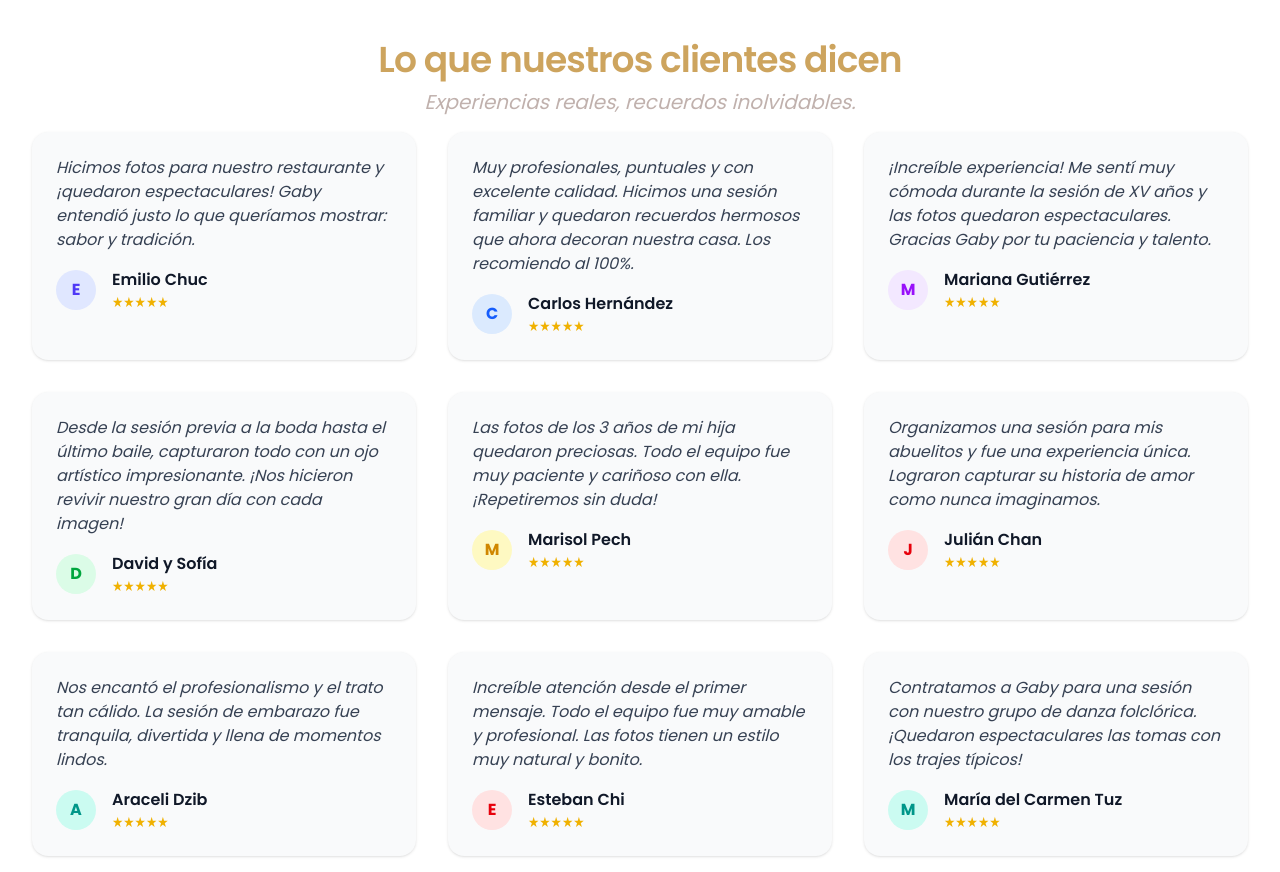
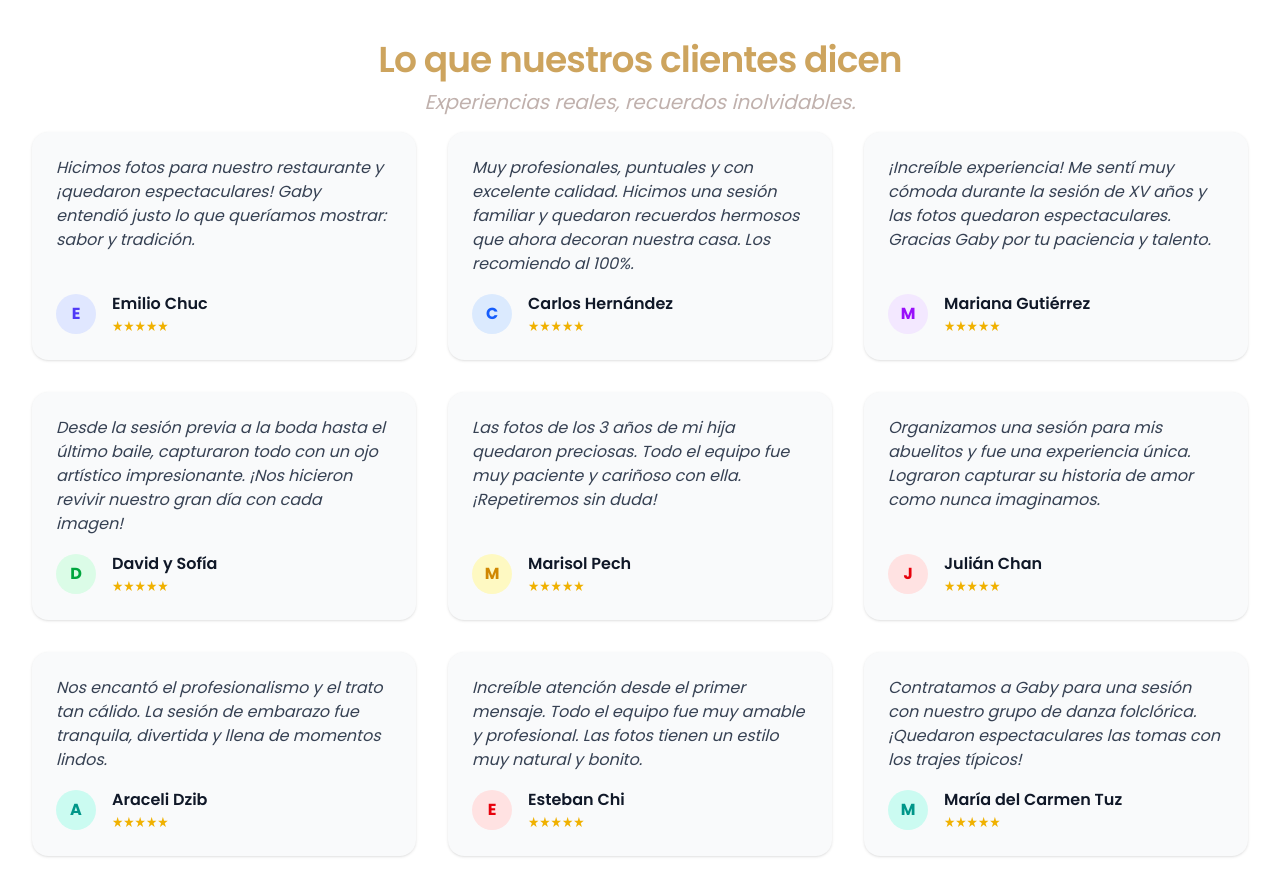
Before and after one commit to AlexisKcc8/proyecto-foto-y-video-gaby, an Astro site: page / in a window 1280 px wide. Shown: the part 3980-4852 px from the top of the page. Built offline with nearby package versions, Linux system fonts and the light colour scheme; Astro itself is replaced by a stand-in of ours.

Commit message:
fix: adjust layout and structure of testimonials section for better alignment and readability

```diff
--- a/src/components/sections/Testimonials.astro
+++ b/src/components/sections/Testimonials.astro
@@ -19,13 +19,15 @@ import { twMerge } from "tailwind-merge";
         testimonials !== null ? (
           testimonials.map((testimonial) => (
             <div
-              class="bg-gray-50 p-6 rounded-2xl shadow-sm text-left"
+              class="bg-gray-50 p-6 rounded-2xl shadow-sm text-left flex flex-col"
               class:list={{
                 "hidden laptop:block": !testimonial.mobileOnly,
               }}
             >
-              <p class="text-gray-700 italic mb-4">{testimonial.quote}</p>
-              <div class="flex items-center gap-4">
+              <p class="text-gray-700 italic mb-4 flex-1">
+                {testimonial.quote}
+              </p>
+              <div class="flex items-center gap-4 ">
                 <div
                   class={twMerge(
                     "rounded-full w-10 h-10 flex items-center justify-center font-bold",
@@ -35,10 +37,10 @@ import { twMerge } from "tailwind-merge";
                 >
                   {testimonial.initial}
                 </div>
-                <div>
+                <footer>
                   <p class="font-semibold text-gray-900">{testimonial.name}</p>
                   <p class="text-sm text-yellow-500">★★★★★</p>
-                </div>
+                </footer>
               </div>
             </div>
           ))
```
